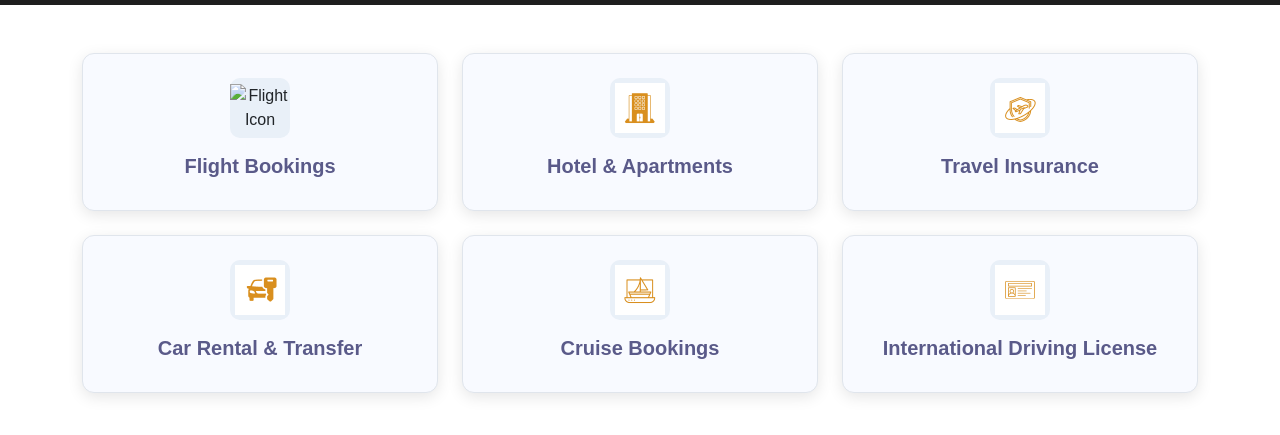
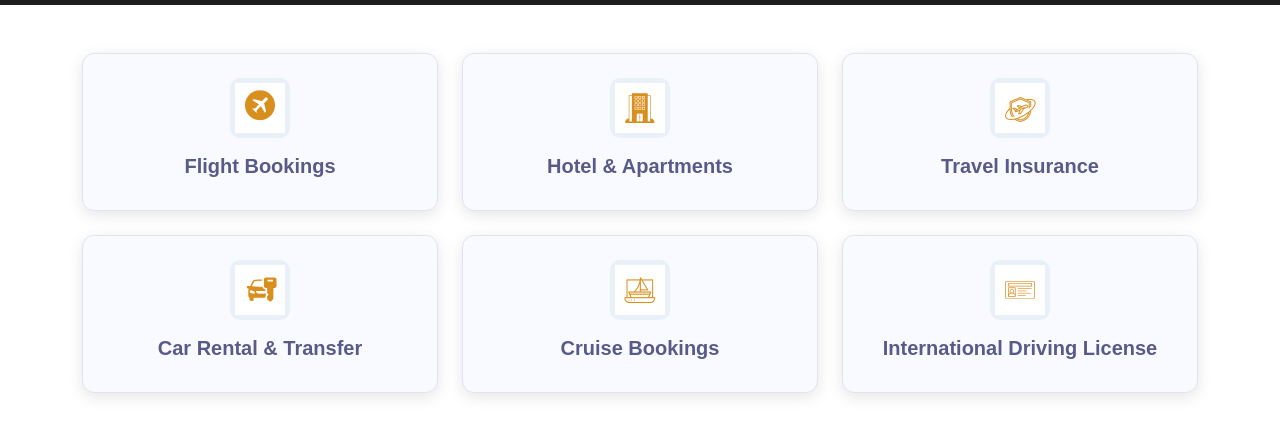
Before and after one commit to sharoos1/Jay-Travel-IT-WEB-24-64-12, a plain HTML site: page service.html in a window 1280 px wide. Shown: the part 51-486 px from the top of the page. Drawn offline with nearby package versions, Linux system fonts and the light colour scheme; files whose address does not match are found by name.

Commit message:
Update service.html

```diff
--- a/service.html
+++ b/service.html
@@ -97,7 +97,7 @@
         <div class="col-md-4">
           <div class="category-box text-center p-4">
             <div class="icon-box mb-3">
-              <img src="Icon/Travel.png" alt="Flight Icon">
+              <img src="Travel.png" alt="Flight Icon">
             </div>
             <h5>Flight Bookings</h5>
           </div>
```
